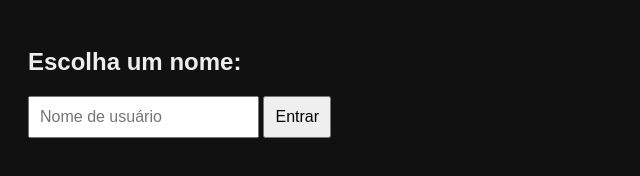
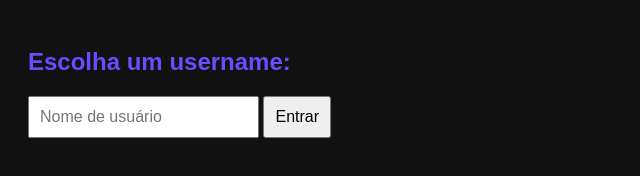
Before and after one commit to cthelegend/durarara-chat, a website: page public/index.html in a window 1280 px wide. Shown: the whole page, without its empty margins (0-640 px from the left). Drawn offline with nearby package versions, Linux system fonts and the light colour scheme; no server answers.

Commit message:
update 4

```diff
--- a/public/index.html
+++ b/public/index.html
@@ -2,12 +2,12 @@
 <html lang="en">
 <head>
     <meta charset="UTF-8">
-    <title>Durarara Chat</title>
+    <title>15k CRIS COPYRIGHT</title>
     <link rel="stylesheet" href="style.css">
 </head>
 <body>
     <div id="loginScreen">
-        <h2>Escolha um nome:</h2>
+        <h2>Escolha um username:</h2>
         <input type="text" id="usernameInput" placeholder="Nome de usuário">
         <button onclick="login()">Entrar</button>
     </div>
--- a/public/style.css
+++ b/public/style.css
@@ -1,12 +1,12 @@
 body {
     background-color: #111;
-    color: #eee;
+    color: #684dff;
     font-family: Arial, sans-serif;
     padding: 20px;
 }
 
 #messages {
-    border: 1px solid #333;
+    border: 1px solid #4c00ff;
     height: 300px;
     overflow-y: scroll;
     padding: 10px;
```
